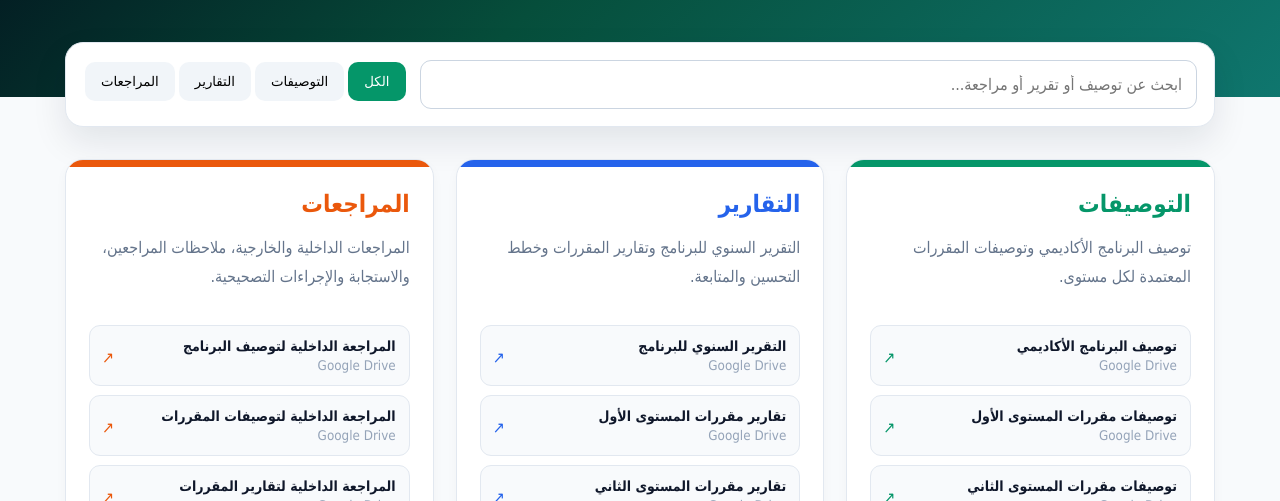
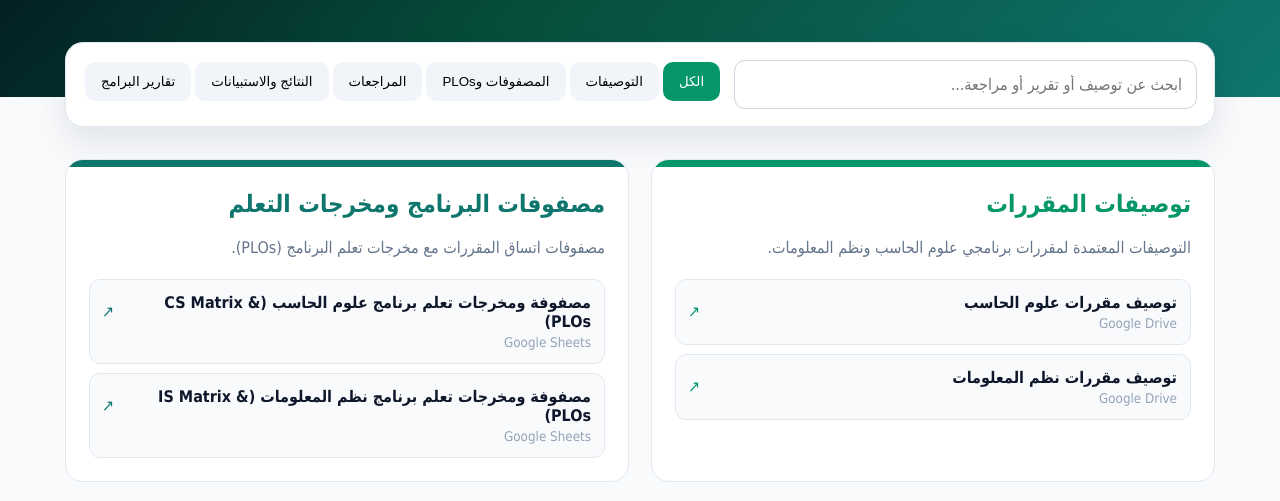
Before and after one commit to Gehadtaher-hub/Quality_Seventh_Standard_2027, a plain HTML site: page index.html in a window 1280 px wide. Shown: the part 296-797 px from the top of the page. Drawn offline with Linux system fonts and the light colour scheme.

Commit message:
Add files via upload

```diff
--- a/assets/app.js
+++ b/assets/app.js
@@ -1 +1 @@
-const d=PORTAL_DATA,c=document.querySelector('#cards'),q=document.querySelector('#q'),f=document.querySelector('#filters');let a='all';sc.textContent=d.length;lc.textContent=d.reduce((n,x)=>n+x.links.length,0);f.innerHTML='<button class="on" data-i="all">الكل</button>'+d.map(x=>`<button data-i="${x.id}">${x.label}</button>`).join('');f.onclick=e=>{if(e.target.tagName!='BUTTON')return;a=e.target.dataset.i;[...f.children].forEach(b=>b.classList.toggle('on',b==e.target));r()};q.oninput=r;function r(){let s=q.value.trim(),z=d.filter(x=>a=='all'||x.id==a).map(x=>({...x,links:x.links.filter(y=>(y[0]+' '+x.title).includes(s))})).filter(x=>!s||x.title.includes(s)||x.desc.includes(s)||x.links.length);c.innerHTML=z.map(x=>`<article style="--c:${x.color}"><i></i><div><h3>${x.title}</h3><p>${x.desc}</p>${x.links.map(y=>`<a href="${y[1]}" target="_blank" rel="noopener"><b>${y[0]}</b><small>Google Drive</small><em>↗</em></a>`).join('')}</div></article>`).join('');empty.hidden=!!z.length}r();
+const d=PORTAL_DATA,c=document.querySelector('#cards'),q=document.querySelector('#q'),f=document.querySelector('#filters');let a='all';sc.textContent=d.length;lc.textContent=d.reduce((n,x)=>n+x.links.filter(y=>y[3]==='ready').length,0);f.innerHTML='<button class="on" data-i="all">الكل</button>'+d.map(x=>`<button data-i="${x.id}">${x.label}</button>`).join('');f.onclick=e=>{if(e.target.tagName!='BUTTON')return;a=e.target.dataset.i;[...f.children].forEach(b=>b.classList.toggle('on',b==e.target));r()};q.oninput=r;function r(){let s=q.value.trim(),z=d.filter(x=>a=='all'||x.id==a).map(x=>({...x,links:x.links.filter(y=>(y[0]+' '+y[1]+' '+x.title).includes(s))})).filter(x=>!s||x.title.includes(s)||x.desc.includes(s)||x.links.length);c.innerHTML=z.map(x=>`<article style="--c:${x.color}"><i></i><div><h3>${x.title}</h3><p>${x.desc}</p>${x.links.map(y=>y[3]==='pending'?`<div class="pending"><b>${y[0]}</b><small>${y[1]}</small></div>`:`<a href="${y[2]}" target="_blank" rel="noopener noreferrer"><b>${y[0]}</b><small>${y[1]}</small><em>↗</em></a>`).join('')}</div></article>`).join('');empty.hidden=!!z.length}r();
--- a/assets/data.js
+++ b/assets/data.js
@@ -1,9 +1,7 @@
-/* استبدل # بروابط Google Drive الفعلية */
 window.PORTAL_DATA=[
-{id:"descriptions",label:"التوصيفات",title:"التوصيفات",desc:"توصيف البرنامج الأكاديمي وتوصيفات المقررات المعتمدة لكل مستوى.",color:"#059669",links:[
-["توصيف البرنامج الأكاديمي","#"],["توصيفات مقررات المستوى الأول","#"],["توصيفات مقررات المستوى الثاني","#"],["توصيفات مقررات المستوى الثالث","#"],["توصيفات مقررات المستوى الرابع","#"]]},
-{id:"reports",label:"التقارير",title:"التقارير",desc:"التقرير السنوي للبرنامج وتقارير المقررات وخطط التحسين والمتابعة.",color:"#2563eb",links:[
-["التقرير السنوي للبرنامج","#"],["تقارير مقررات المستوى الأول","#"],["تقارير مقررات المستوى الثاني","#"],["تقارير مقررات المستوى الثالث","#"],["تقارير مقررات المستوى الرابع","#"],["خطط التحسين ومتابعة التنفيذ","#"]]},
-{id:"reviews",label:"المراجعات",title:"المراجعات",desc:"المراجعات الداخلية والخارجية، ملاحظات المراجعين، والاستجابة والإجراءات التصحيحية.",color:"#ea580c",links:[
-["المراجعة الداخلية لتوصيف البرنامج","#"],["المراجعة الداخلية لتوصيفات المقررات","#"],["المراجعة الداخلية لتقارير المقررات","#"],["تقارير المراجع الخارجي","#"],["الرد على ملاحظات المراجعين","#"],["الإجراءات التصحيحية وأدلة الإغلاق","#"]]}
+{id:"descriptions",label:"التوصيفات",title:"توصيفات المقررات",desc:"التوصيفات المعتمدة لمقررات برنامجي علوم الحاسب ونظم المعلومات.",color:"#059669",links:[["توصيف مقررات علوم الحاسب","Google Drive","https://drive.google.com/drive/folders/1gojHeURVmZ0ybKvcgaa6o_igmCv0LuB1","ready"],["توصيف مقررات نظم المعلومات","Google Drive","https://drive.google.com/drive/folders/1mQElKzr4Slv7aYmkSF4N6M-1cdTB4E7-","ready"]]},
+{id:"matrices",label:"المصفوفات وPLOs",title:"مصفوفات البرنامج ومخرجات التعلم",desc:"مصفوفات اتساق المقررات مع مخرجات تعلم البرنامج (PLOs).",color:"#0f766e",links:[["مصفوفة ومخرجات تعلم برنامج علوم الحاسب (CS Matrix & PLOs)","Google Sheets","https://docs.google.com/spreadsheets/d/1H1gJZF40unD3_0bDwMpnUH-xWnJJCJ0H/edit?gid=1035465374#gid=1035465374","ready"],["مصفوفة ومخرجات تعلم برنامج نظم المعلومات (IS Matrix & PLOs)","Google Sheets","https://docs.google.com/spreadsheets/d/1dvwBXa2xuSq1KAAbPQsuEJ9BVc9C1v70/edit?rtpof=true&gid=1135539850#gid=1135539850","ready"]]},
+{id:"reviews",label:"المراجعات",title:"ملاحظات مراجعي المقررات",desc:"ملاحظات مراجعة مقررات علوم الحاسب ونظم المعلومات.",color:"#ea580c",links:[["ملاحظات مراجعي مقررات نظم المعلومات","GitHub Pages","https://gehadtaher-hub.github.io/is-course-review-comments/","ready"],["ملاحظات مراجعي مقررات علوم الحاسب","GitHub Pages","https://gehadtaher-hub.github.io/cs-course-review-comments/","ready"]]},
+{id:"results",label:"النتائج والاستبيانات",title:"نتائج واستبيانات المقررات",desc:"بوابة نتائج المقررات وتقارير الاستبيانات للعام الجامعي 2026/2027.",color:"#7c3aed",links:[["نتائج واستبيانات المقررات","GitHub Pages","https://gehadtaher-hub.github.io/Course_Reprts_2026_2027/","ready"]]},
+{id:"reports",label:"تقارير البرامج",title:"تقارير البرامج",desc:"سيتم إضافة روابط تقارير برنامجي علوم الحاسب ونظم المعلومات عند تجهيزها.",color:"#2563eb",links:[["تقارير برنامج علوم الحاسب","قيد الإضافة","#","pending"],["تقارير برنامج نظم المعلومات","قيد الإضافة","#","pending"]]}
 ];
```
Also changed, not shown: assets/style.css (+1 -1 lines).
